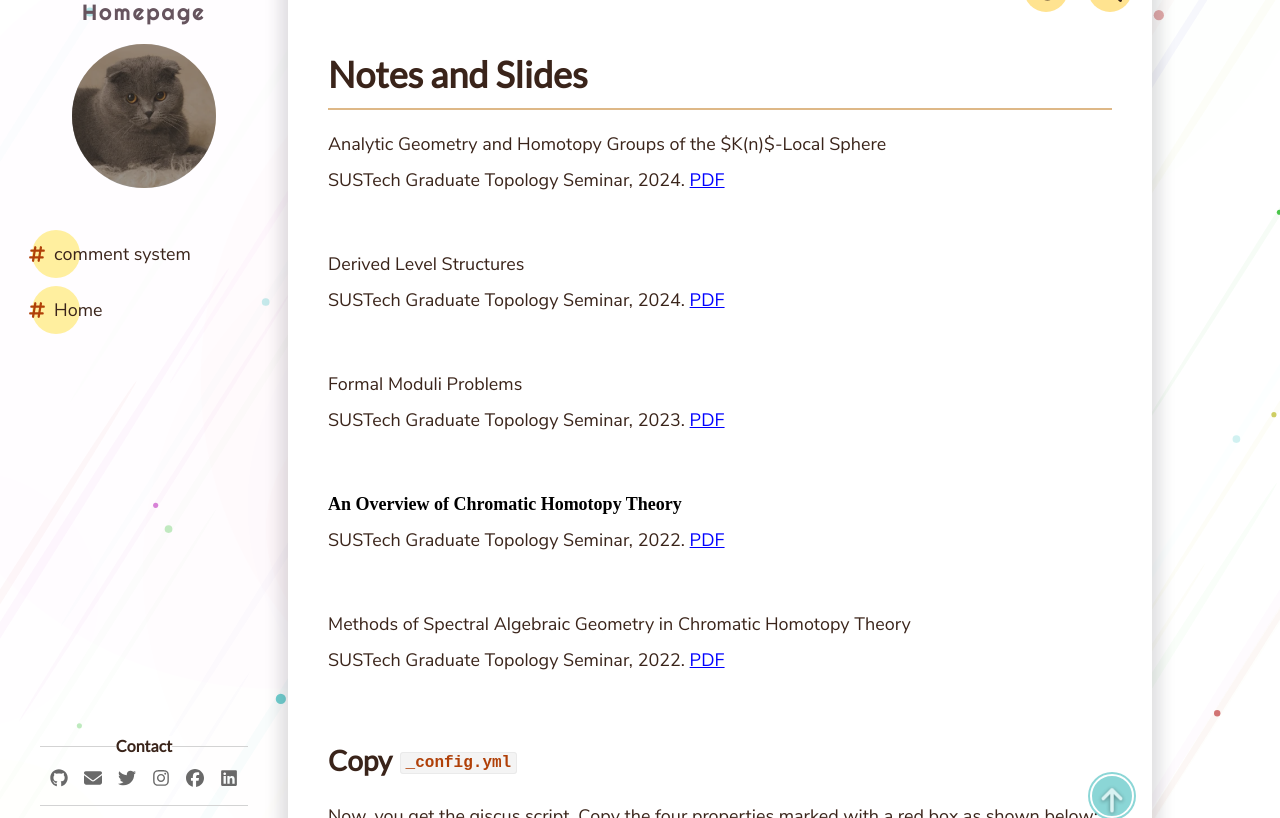
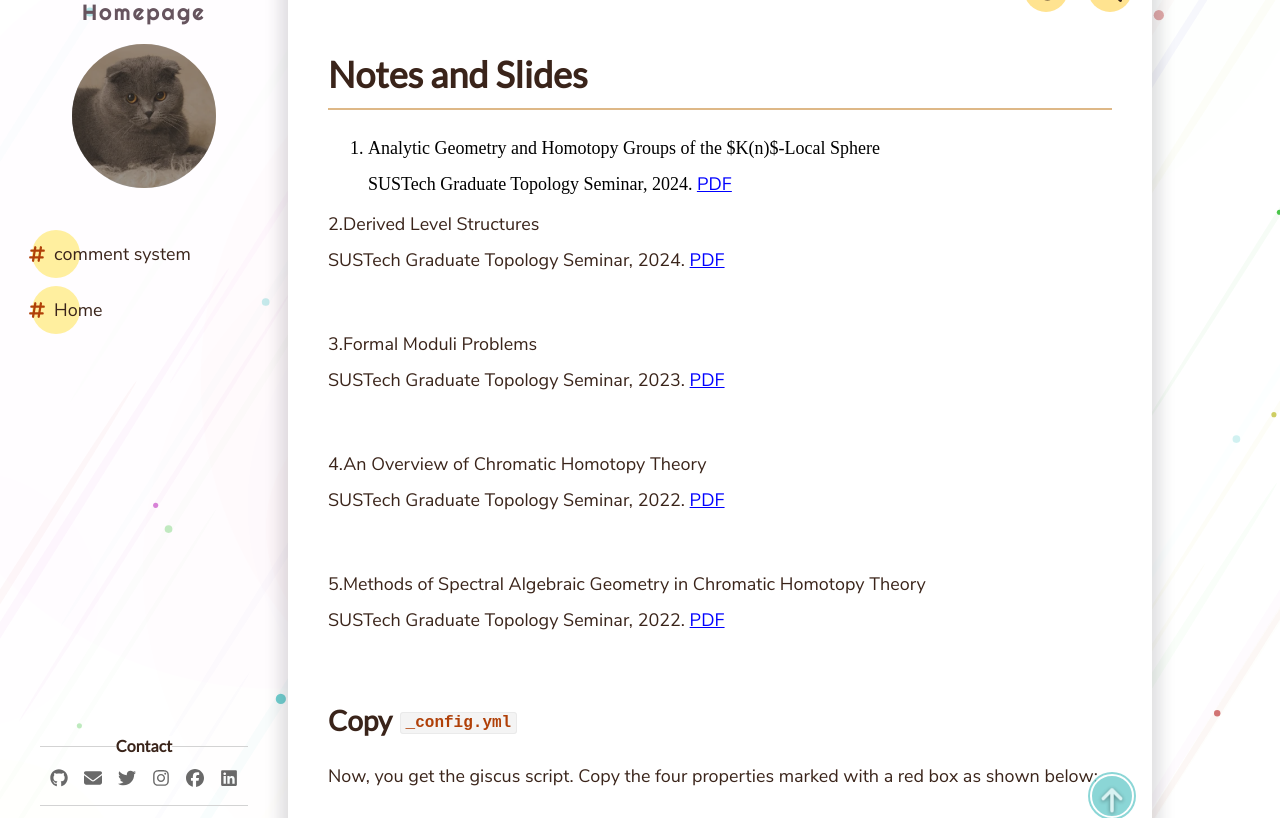
Before and after one commit to maxuecai/maxuecai.github.io, a Jekyll site: the page built from _pages/comment system.md, in a window 1280 px wide and 900 px high, scrolled down 1940 px, cut to the strip 48-866 px from the top of the window. Built offline with Jekyll 4.4.1, drawn with Linux system fonts in a browser that asks for light colours; comment, search, counter and statistics services are not loaded.

Commit message:
Update comment system.md

```diff
--- a/_pages/comment system.md
+++ b/_pages/comment system.md
@@ -28,19 +28,19 @@ In your GitHub repository Settings, make sure that `General` > `Features` > `Dis
 ---
 
 
- Analytic Geometry and Homotopy Groups  of the $K(n)$-Local Sphere
+1. Analytic Geometry and Homotopy Groups  of the $K(n)$-Local Sphere
  SUSTech Graduate Topology Seminar, 2024. <a href="files/K(n)sphere.pdf" style ="color:blue;text-decoration:underline;">PDF
 
- Derived Level Structures
+2.Derived Level Structures
 SUSTech Graduate Topology Seminar, 2024. <a href="files/Derived_Level_Talk.pdf" style ="color:blue;text-decoration:underline;">PDF
 
-Formal Moduli Problems
+3.Formal Moduli Problems
 SUSTech Graduate Topology Seminar, 2023. <a href="files/FMP.pdf" style ="color:blue;text-decoration:underline;">PDF
 
- <h4>An Overview of Chromatic Homotopy Theory</h4>
+4.An Overview of Chromatic Homotopy Theory
 SUSTech Graduate Topology Seminar, 2022. <a href="files/cht.pdf" style ="color:blue;text-decoration:underline;">PDF
 
-Methods of Spectral Algebraic Geometry  in Chromatic Homotopy Theory
+5.Methods of Spectral Algebraic Geometry  in Chromatic Homotopy Theory
 SUSTech Graduate Topology Seminar, 2022. <a href="files/sag_cht.pdf" style ="color:blue;text-decoration:underline;">PDF
 
 
```
